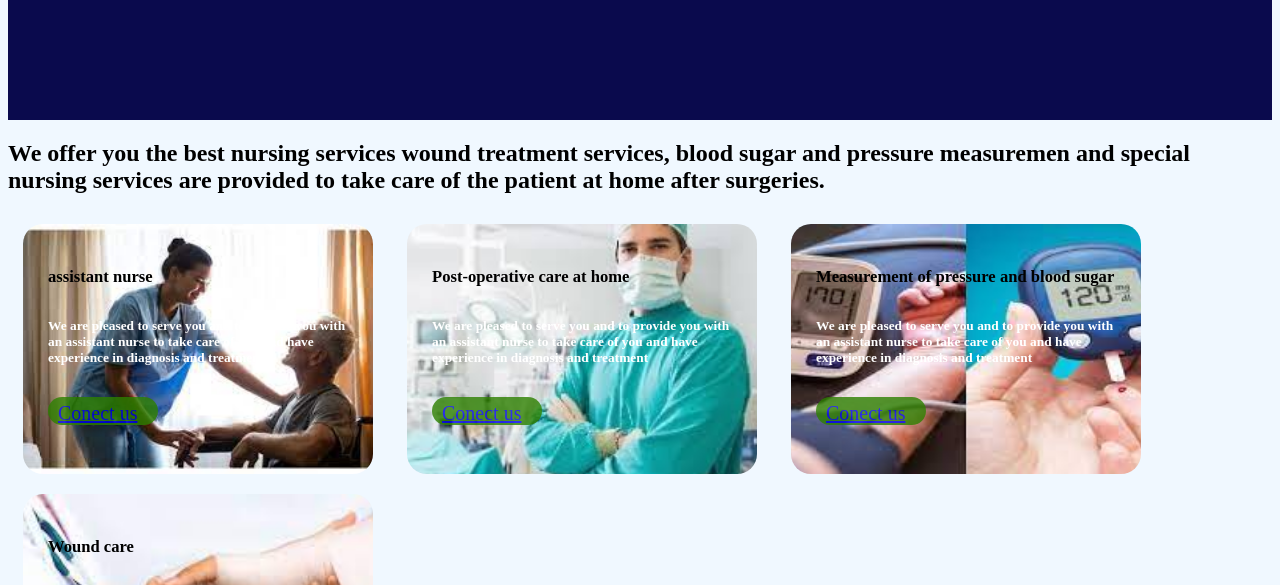
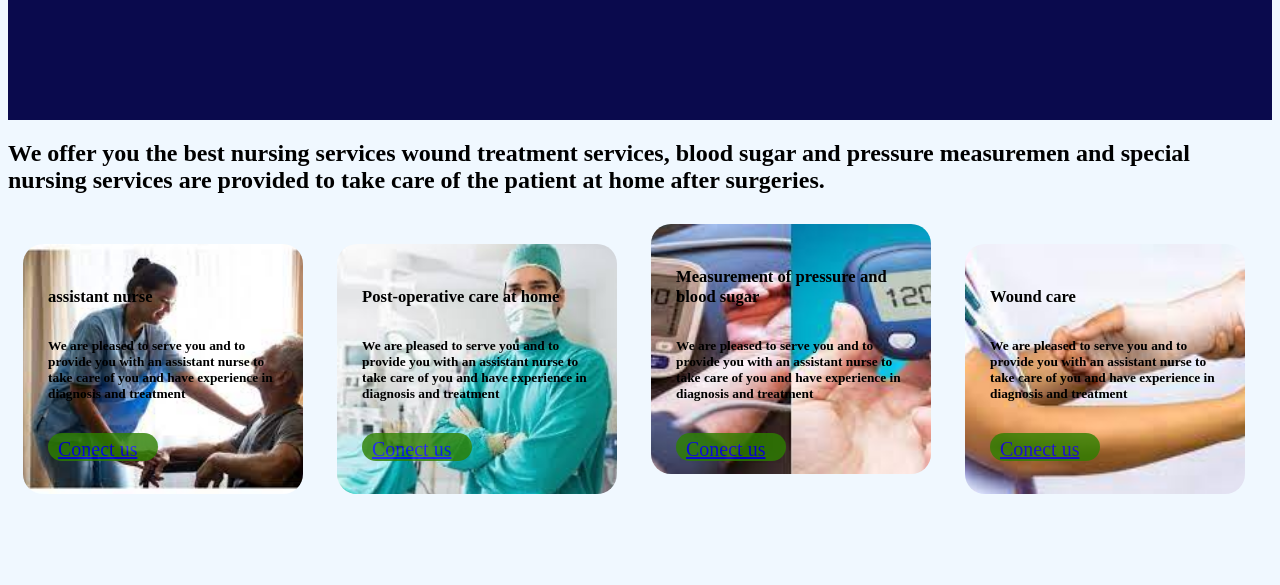
Before and after one commit to Amwaj20/HTMLPROJECT, a plain HTML site: page AA/nursing.html in a window 1280 px wide. Shown: the part 199-784 px from the top of the page. Drawn offline with Linux system fonts and the light colour scheme.

Commit message:
Update nursing.html

```diff
--- a/AA/nursing.html
+++ b/AA/nursing.html
@@ -142,7 +142,7 @@ ul > li:hover {
 
 .xx{
 
-  width: 350px;
+  width: 280px;
   height: 250px;
   display: inline-block;
   border-radius: 20px;
@@ -165,7 +165,7 @@ ul > li:hover {
  .xx2{
 
   background-image: url(12/sugar\ and\ pressure.jpeg);
-display: inline-block;
+
 
 }
  .xx3{
@@ -175,7 +175,7 @@ display: inline-block;
 }
 .hh{
 
-  color: white;
+  color: black;
 }
 .xx:hover{
 
```
Lines whose indentation alone changed are shown as unchanged.
